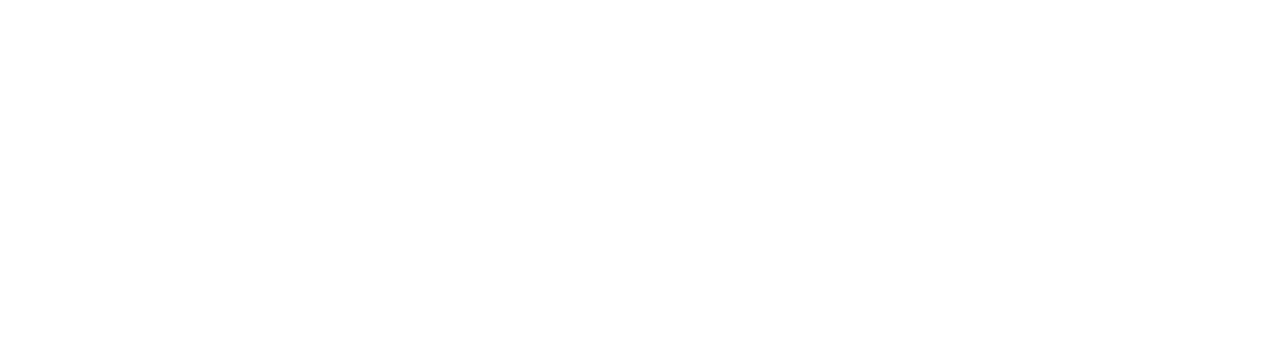
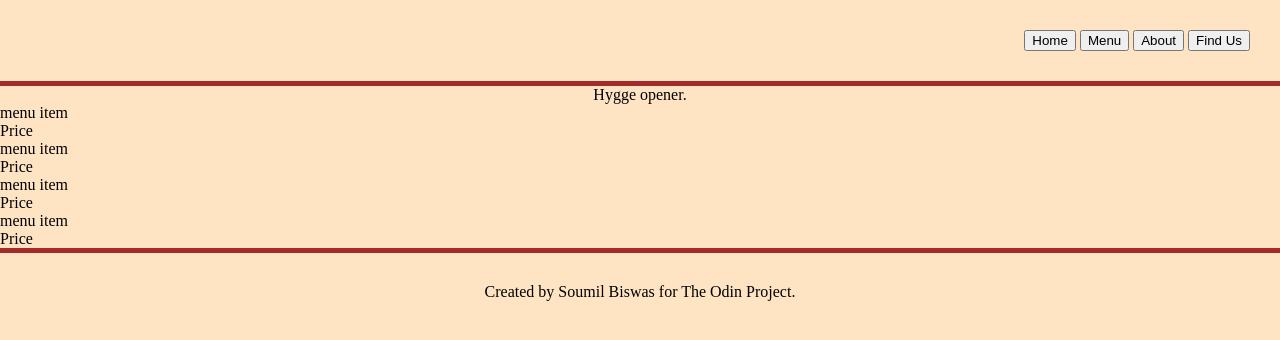
Before and after one commit to Soumil-Biswas-Web/Odin-Restaurant-Page, a website built with webpack: page src/temporary-design-file.html in a window 1280 px wide. Built offline with nearby package versions, Linux system fonts and the light colour scheme.

Commit message:
Started work on temporary-design-file

```diff
--- a/package.json
+++ b/package.json
@@ -9,6 +9,8 @@
   "author": "",
   "license": "ISC",
   "devDependencies": {
+    "css-loader": "^7.1.1",
+    "style-loader": "^4.0.0",
     "webpack": "^5.91.0",
     "webpack-cli": "^5.1.4"
   }
--- /dev/null
+++ b/src/style.css
@@ -0,0 +1,27 @@
+* {
+    margin: 0;
+}
+
+body{
+    background-color: bisque;
+}
+
+header{
+    padding: 30px;
+    display: flex;
+    justify-content: space-between;
+    border-bottom: brown solid 5px;
+}
+
+#main{
+    display: flex;
+    flex-direction: column;
+    align-items: center;
+}
+
+footer{
+    padding: 30px;
+    display: flex;
+    justify-content: center;
+    border-top: brown solid 5px;
+}
--- a/src/temporary-design-file.html
+++ b/src/temporary-design-file.html
@@ -3,9 +3,70 @@
 <head>
     <meta charset="UTF-8">
     <meta name="viewport" content="width=device-width, initial-scale=1.0">
+    <link rel="stylesheet" href="style.css">
     <title>Document</title>
 </head>
 <body>
+    <header>
+        <div id="logo"></div>
+        <div id="navbar">
+            <button id="home_btn">Home</button>
+            <button id="menu_btn">Menu</button>
+            <button id="about_btn">About</button>
+            <button id="find_us_btn">Find Us</button>
+        </div>
+    </header>
 
+    <div id="main">
+        <p>Hygge opener.</p>
+    </div>
+
+    <div id="menu">
+        <div class="menu_grid">
+            <div class="menu_item">menu item</div>
+            <div class="menu_item_price">Price</div>
+            <div class="menu_item">menu item</div>
+            <div class="menu_item_price">Price</div>
+            <div class="menu_item">menu item</div>
+            <div class="menu_item_price">Price</div>
+            <div class="menu_item">menu item</div>
+            <div class="menu_item_price">Price</div>
+        </div>
+    </div>
+
+    <div id="about"></div>
+
+    <div id="find_us"></div>
+
+    <footer>
+        <p>Created by Soumil Biswas for The Odin Project.</p>
+    </footer>
 </body>
 </html>
+
+<script>
+    const main = document.querySelector("#main");
+    const menu = document.querySelector("#menu");
+    const about = document.querySelector("#about");
+
+    const pageArray = [];
+    pageArray.push(main);
+    pageArray.push(menu);
+    //pageArray.push(about);
+
+    const hideButtons = (div_name) => {
+        for (var page in pageArray){
+            if (page.id === div_name){
+                page.style.display = 'flex';
+            }
+            else {
+                page.style.display = 'none';
+            }
+        }
+    }
+
+    const home_btn = document.querySelector("#home_btn");
+    home_btn.addEventListener("click", hideButtons("home"));
+    const menu_btn = document.querySelector("menu_btn");
+    menu_btn.addEventListener("click", hideButtons("menu"));
+</script>
--- a/webpack.config.js
+++ b/webpack.config.js
@@ -3,7 +3,15 @@ const path = require('path');
 module.exports = {
   entry: './src/index.js',
   output: {
-    filename: 'main.js',
+    filename: 'bundle.js',
     path: path.resolve(__dirname, 'dist'),
   },
+  module: {
+    rules: [
+      {
+        test: /\.css$/i,
+        use: ['style-loader', 'css-loader'],
+      },
+    ],
+  },
 };
```
Also changed, not shown: 1 other file.
